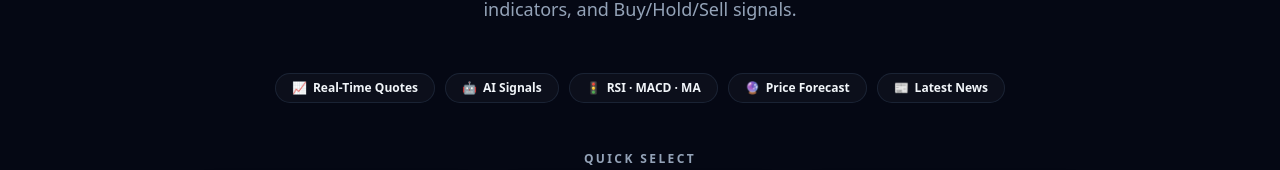
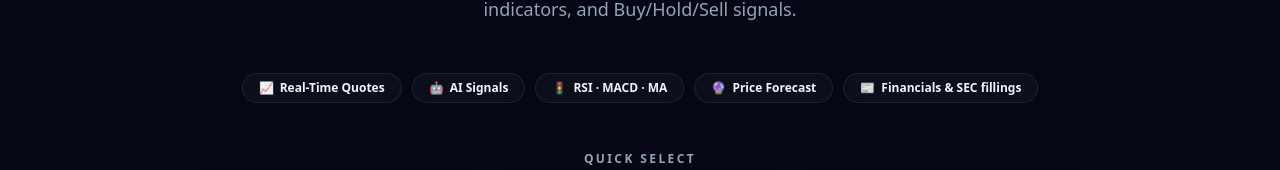
Before and after one commit to Sumeeksha/fin-advisor-frontend, a Next.js app: page / in a window 1280 px wide. Shown: the part 341-511 px from the top of the page. Built offline with nearby package versions, Linux system fonts and the light colour scheme; no server answers.

Commit message:
Updated News Section in UI

```diff
--- a/app/page.tsx
+++ b/app/page.tsx
@@ -347,15 +347,8 @@ export default function DashboardPage() {
                 </div>
               )}
 
-              {activeTab === "financials" && (
-                <div className="glass-card p-6 text-center py-12">
-                  <Cpu size={32} className="mx-auto text-[var(--accent-cyan)] mb-3" />
-                  <h3 className="text-lg font-bold">SEC 10-K & 10-Q Financial Filings Feed</h3>
-                  <p className="text-xs text-[var(--text-secondary)] mt-1">
-                    Real-time automated SEC EDGAR parsing enabled for {ticker}.
-                  </p>
-                </div>
-              )}
+
+
 
               {activeTab === "options" && (
                 <div className="glass-card p-6 text-center py-12">
@@ -454,7 +447,7 @@ function WelcomeScreen({ onSelect }: { onSelect: (s: string, n: string) => void
           { label: "AI Signals", icon: "🤖" },
           { label: "RSI · MACD · MA", icon: "🚦" },
           { label: "Price Forecast", icon: "🔮" },
-          { label: "Latest News", icon: "📰" },
+          { label: "Financials & SEC fillings", icon: "📰" },
         ].map((f) => (
           <div
             key={f.label}
@@ -496,11 +489,10 @@ function WelcomeScreen({ onSelect }: { onSelect: (s: string, n: string) => void
                   {f.price}
                 </span>
                 <span
-                  className={`text-xs font-semibold font-mono px-2 py-0.5 rounded ${
-                    f.isUp
+                  className={`text-xs font-semibold font-mono px-2 py-0.5 rounded ${f.isUp
                       ? "bg-[rgba(16,217,138,0.15)] text-[#10d98a]"
                       : "bg-[rgba(255,77,109,0.15)] text-[#ff4d6d]"
-                  }`}
+                    }`}
                 >
                   {f.change}
                 </span>
--- a/components/NewsPanel.tsx
+++ b/components/NewsPanel.tsx
@@ -20,7 +20,7 @@ export default function NewsPanel({ news, loading }: NewsPanelProps) {
     <div className="glass-card p-6">
       <div className="flex items-center gap-2 mb-4">
         <Newspaper size={18} className="text-[var(--accent-blue)]" />
-        <h3 className="font-bold text-[var(--text-primary)]">Latest News</h3>
+        <h3 className="font-bold text-[var(--text-primary)]">Financials & SEC Filings</h3>
         <span className="text-xs px-2 py-0.5 rounded bg-[rgba(79,128,255,0.15)] text-[var(--accent-blue)]">
           {news.length}
         </span>
--- a/components/SubHeader.tsx
+++ b/components/SubHeader.tsx
@@ -1,13 +1,12 @@
 "use client";
 
-import { Activity, BarChart2, Cpu, FileText, Newspaper, PieChart, MessageSquare } from "lucide-react";
+import { Activity, BarChart2, Cpu, FileText, PieChart, MessageSquare } from "lucide-react";
 
 export type SubTabId =
   | "overview"
   | "indicators"
   | "forecast"
   | "chat"
-  | "financials"
   | "news"
   | "options";
 
@@ -21,8 +20,8 @@ const TABS: { id: SubTabId; label: string; icon: React.ElementType }[] = [
   { id: "indicators", label: "Technical Indicators", icon: BarChart2 },
   { id: "forecast", label: "AI Forecast & Valuation", icon: Cpu },
   { id: "chat", label: "AI Copilot & Simulator", icon: MessageSquare },
-  { id: "financials", label: "Financials & SEC Filings", icon: FileText },
-  { id: "news", label: "News & Sentiment", icon: Newspaper },
+
+  { id: "news", label: "Financials & SEC Filings", icon: FileText },
   { id: "options", label: "Options Flow & Dark Pool", icon: PieChart },
 ];
 
```
